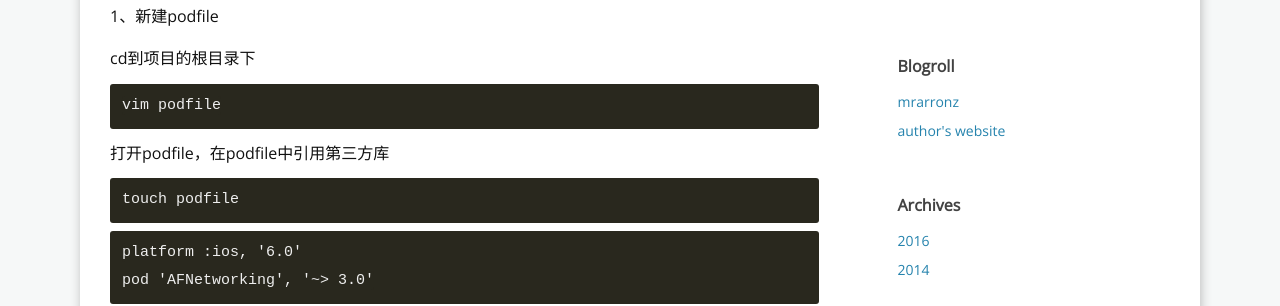
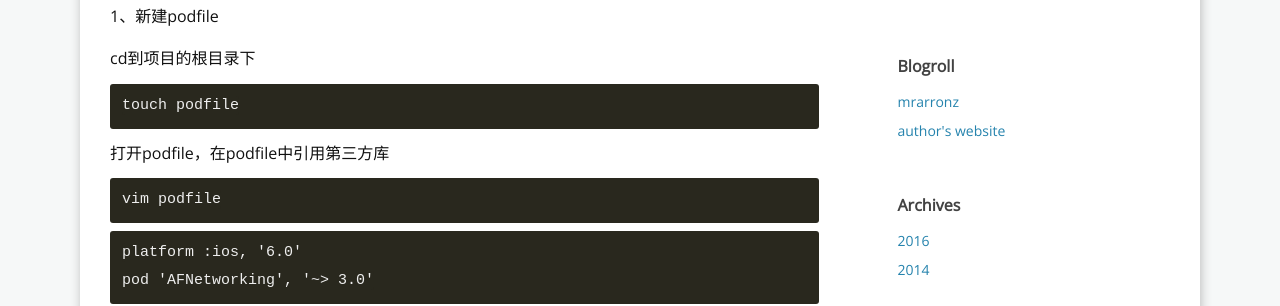
Before and after one commit to mrarronz/mrarronz.github.io, a Jekyll site: the page built from _posts/2016-05-26-cocoapods-install-usage.md, in a window 1280 px wide and 900 px high, scrolled down 958 px. Shown: the part 163-469 px from the top of the window. Built offline with Jekyll 4.4.1, drawn with Linux system fonts in a browser that asks for light colours; comment, search, counter and statistics services are not loaded.

````diff
--- a/_posts/2016-05-26-cocoapods-install-usage.md
+++ b/_posts/2016-05-26-cocoapods-install-usage.md
@@ -49,12 +49,12 @@ pod setup
 cd到项目的根目录下
 
 ```
-vim podfile
+touch podfile
 ```
 打开podfile，在podfile中引用第三方库
 
 ```
-touch podfile
+vim podfile
 ```
 
 ```
````
